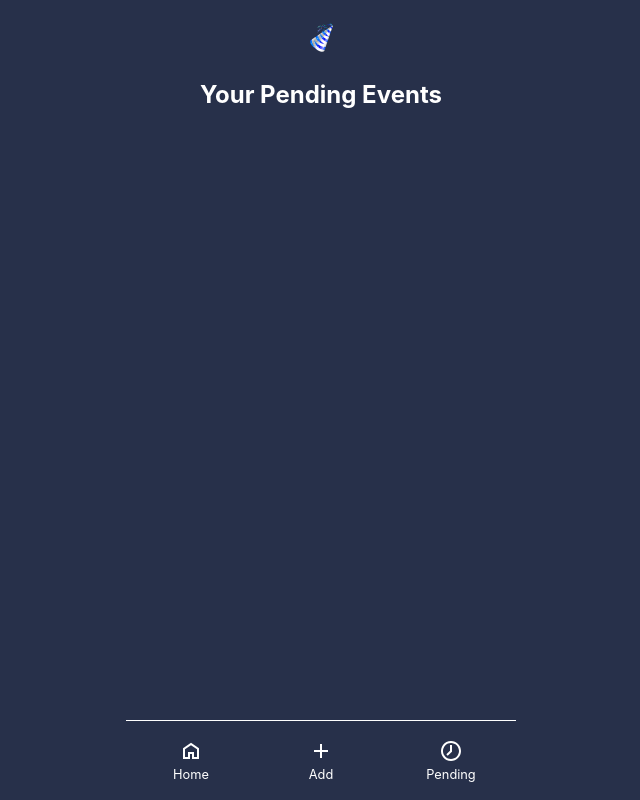
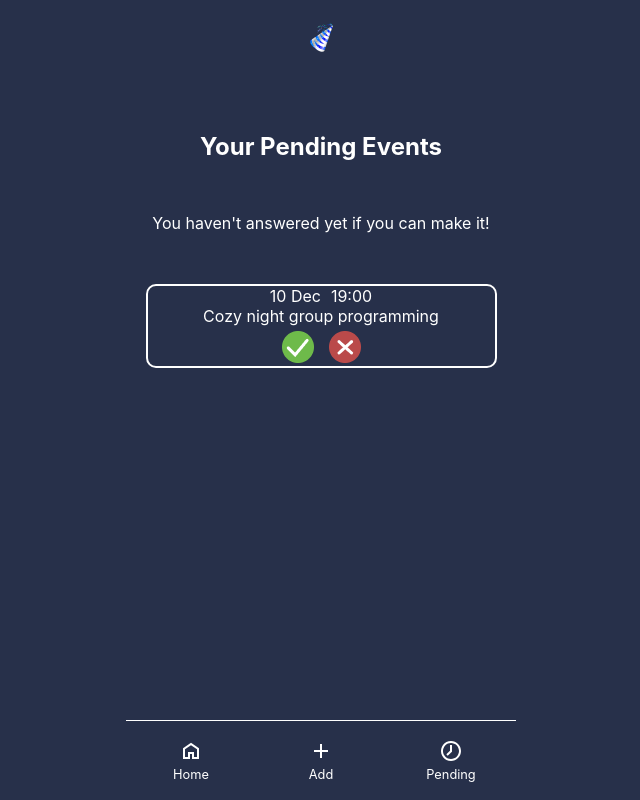
Before and after one commit to MelanieDeuretzbacher/inviteme-frontend, a React (Create React App) app: page /pending in a window 1280 px wide. Shown: the whole page, without its empty margins (319-959 px from the left). Built offline with nearby package versions, Linux system fonts and the light colour scheme.

Commit message:
added pending view

```diff
--- a/src/css/views/pending.module.scss
+++ b/src/css/views/pending.module.scss
@@ -4,4 +4,48 @@
   margin: 0 auto;
   height: $main-height;
   text-align: center;
+  display: flex;
+  flex-direction: column;
+  align-items: center;
+  justify-content: space-evenly;
+
+  .pendingContainer {
+    width: 90%;
+    flex: 0 0 $main-container-height;
+    overflow-y: auto;
+    display: flex;
+    flex-direction: column;
+    gap: 10px;
+
+    div {
+      flex-direction: column;
+
+      .dateContainer {
+        display: flex;
+        flex-direction: row;
+        justify-content: center;
+        gap: 10px;
+      }
+
+      .iconContainer {
+        margin-top: 5px;
+        display: flex;
+        flex-direction: row;
+        justify-content: center;
+        align-items: center;
+        gap: 15px;
+
+        .rsvpButton {
+          background-color: $darkBkg;
+          border: none;
+          flex: 0 0 30px;
+
+          &:hover {
+            cursor: pointer;
+            background-color: $hoverColor;
+          }
+        }
+      }
+    }
+  }
 }
--- a/src/views/Pending.jsx
+++ b/src/views/Pending.jsx
@@ -1,10 +1,71 @@
-import React from "react";
+import React, { useEffect, useState } from "react";
 import styles from "./../css/views/pending.module.scss";
+import usercontent from "./../content/userDummydata.json";
+import eventcontent from "./../content/eventDummydata.json";
+import ReusableCard from "../components/ReusableCard";
+// import ReusableButton from "../components/ReusableButton";
 
 const Pending = () => {
+  const [pendingArr, setPendingArr] = useState();
+  const months = ["Jan", "Feb", "Mar", "Apr", "May", "Jun", "Jul", "Aug", "Sep", "Oct", "Nov", "Dec"];
+  const user = usercontent.users[2];
+
+  useEffect(() => {
+    getEventsPending();
+    // eslint-disable-next-line
+  }, []);
+
+  const rsvp = (att) => {
+    att ? console.log("Coming") : console.log("not coming");
+  }
+
+  const convertMonth = (month) => {
+    const splitMonth = month.split("-");
+    const currentMonth = parseInt(splitMonth[1]);
+    return `${splitMonth[2]} ${months[currentMonth - 1]}`;
+  }
+
+  const getEventsPending = () => {
+    const eventsPending = eventcontent.events.filter(ev => {
+      let pendingEv;
+      if (!user.events.eventsGoing.includes(ev.eventId) && !user.events.eventsNotGoing.includes(ev.eventId)) {
+        pendingEv = ev;
+      }
+      return pendingEv;
+    });
+    setPendingArr(eventsPending);
+  }
+
   return(
     <div className={styles.pendingWrapper}>
       <h2>Your Pending Events</h2>
+      <p>You haven't answered yet if you can make it!</p>
+      <div className={styles.pendingContainer}>
+        { pendingArr && pendingArr.map((ev, index) => {
+            return(
+              <ReusableCard key= {"event_" + index}>
+                <div className={styles.upperPart}>
+                  <div className={`${styles.justifyFlexContent} ${styles.dateContainer}`}>
+                    <p className={styles.date}>{convertMonth(ev.eventDate)}</p>
+                    <p className={styles.time}>{ev.eventTime}</p>
+                  </div>
+                  <div className={`${styles.justifyFlexContent} ${styles.nameContainer}`}>
+                    <p className={styles.title}>{ev.eventTitle}</p>
+                  </div>
+                </div>
+                <div className={`${styles.justifyFlexContent} ${styles.iconContainer}`}>
+                  <button className={styles.rsvpButton} onClick={(e) => { rsvp(true); }}>
+                    <img alt="icon for not attending" src="assets/images/icons/check.png" />
+                  </button>
+                  <button className={styles.rsvpButton} onClick={(e) => { rsvp(false); }}>
+                    <img alt="icon for attending" src="assets/images/icons/decline.png" />
+                  </button>
+                </div>
+              </ReusableCard>
+            )
+          })
+        }
+      </div>
     </div>
   );
 }
```
